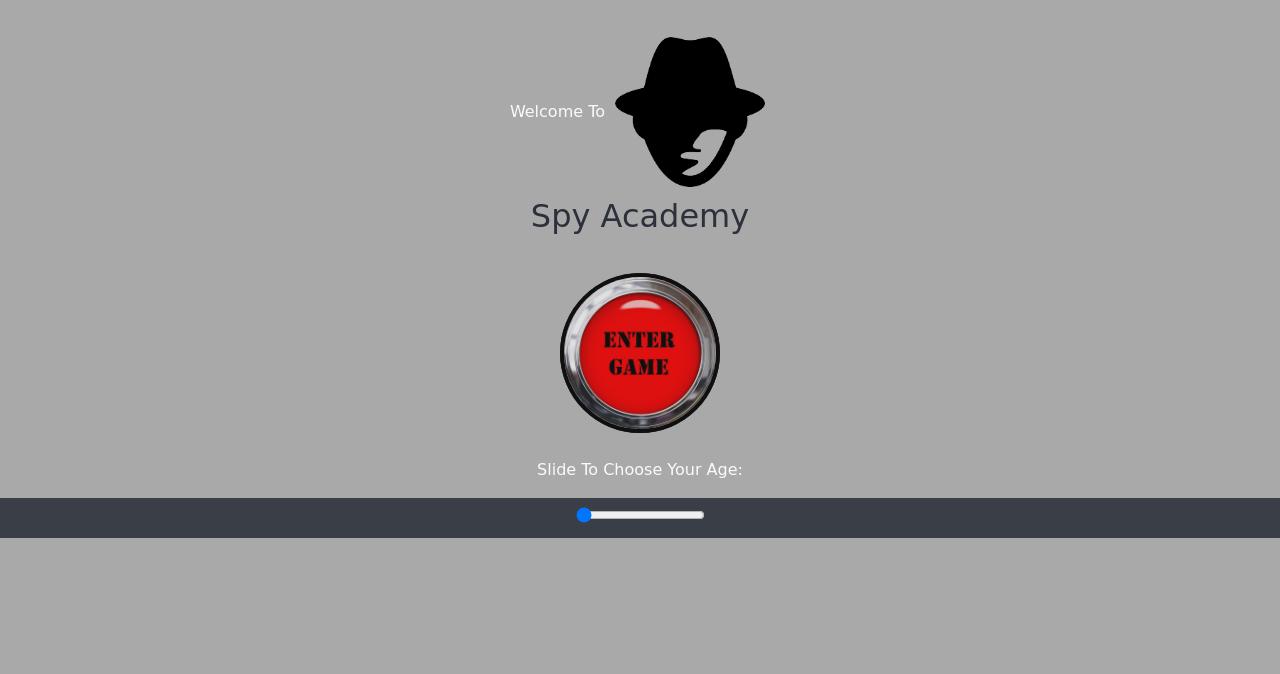
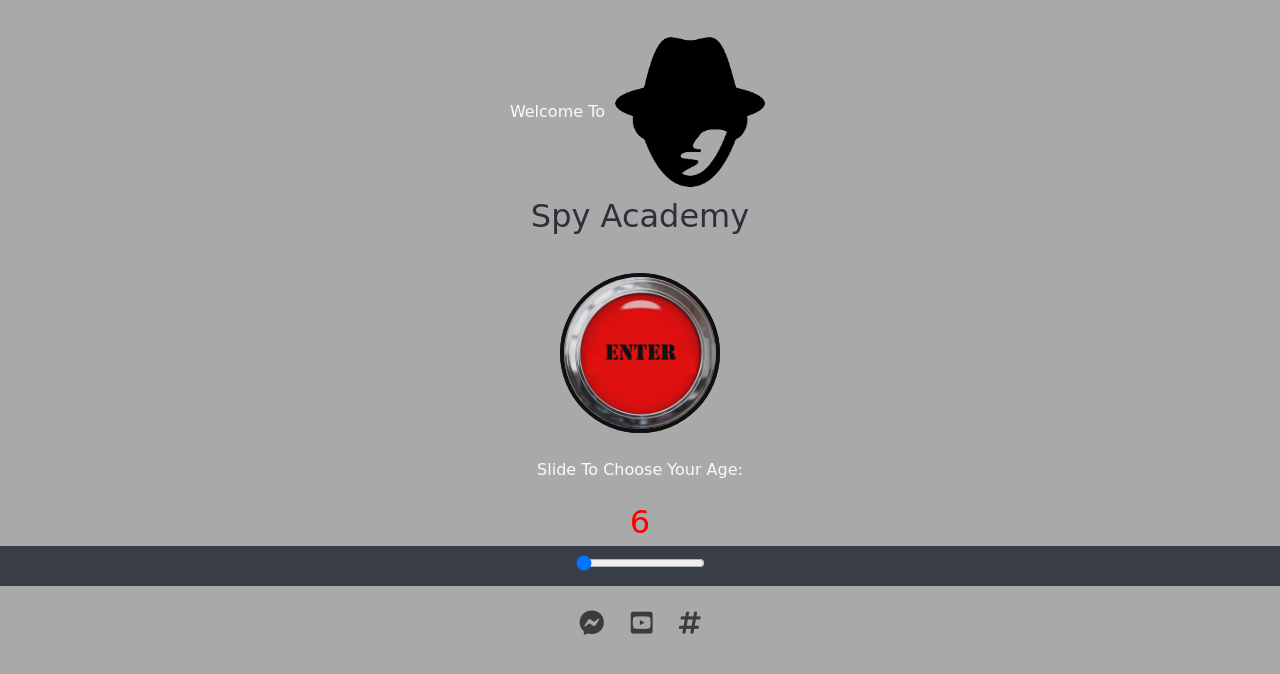
Before and after one commit to KRyan23/SpyAcademy, a plain HTML site: page index.html in a window 1280 px wide. Drawn offline with nearby package versions, Linux system fonts and the light colour scheme; a web font is replaced by a local one.

Commit message:
Added social media section

```diff
--- a/assets/css/index.css
+++ b/assets/css/index.css
@@ -1,3 +1,4 @@
+/* Importing Saria Stencil One from google fonts */
 @import url('https://fonts.googleapis.com/css2?family=Saira+Stencil+One&display=swap');
 
 body {
@@ -11,11 +12,13 @@ body {
 .main-page-text-welcome {
   margin: 2em 0 1em 0;
 }
+
 /* This rule is for the "Spy Image" */
 .spy-image {
   width: 10em;
   height: auto;
 }
+
 /* This rule is for the Spy Academy Text" */
 .main-page-text-academy {
   font-size: 2em;
@@ -26,25 +29,23 @@ body {
 .main-button {
   margin: 0 0 0.1em 0;
   padding: 0.25em;
-  background-color:black;
+  background-color: black;
   height: 10em;
   width: 10em;
-  position:relative;
+  position: relative;
   top: 50%;
   left: 50%;
   transform: translate(-50%, -50%);
   border-radius: 50%;
   opacity: 0.9;
-
 }
 
 /* To flash the big red button once an age is chosen.*/
 .main-button-active {
   animation: big-red-button 500ms infinite;
   opacity: 0.8;
+}
 
-
-}
 /* To disable the big red button until the user enters their age.*/
 .button-not-active {
   pointer-events: none;
@@ -52,59 +53,71 @@ body {
   text-decoration: none;
 }
 
-
 /* This rule is for the "Enter your Age Text" */
 .main-page-text-age {
-  margin:0em 0 0em 0;
+  margin: 0em 0 0em 0;
   animation: slider-age-chooser 9s infinite;
   padding: 0.5em 0 0.5em 0;
 }
 
-/* Style the slider but needs more work */
-#age-slider {
-    font-size: 2em;
-    color:red;
-    text-align: center;
+/* This rule is for the slider */
+.age {
+  font-size: 2em;
+  color: red;
+  text-align: center;
 }
 
-
-
-
-
+/* This rule if for the social media icons */
+.social-media {
+  color: black;
+  padding: 0 0.4em 0 0.4em;
+  font-size: 1.25em;
+  opacity: 0.8;
+}
 
 /*----------------------------- Keyframe calls ---------------------------*/
-
 /* For the big-red-button on the front page */
 @keyframes slider-age-chooser {
-  0%   {background: darkgray;}
-  50%  {background: #2B303A;}
-  100% {background: darkgray;}
+  0% {
+    background: darkgray;
+  }
+
+  50% {
+    background: #2B303A;
+  }
+
+  100% {
+    background: darkgray;
+  }
 }
 
 @keyframes big-red-button {
-  0%   {background: white;}
-  50%  {background: red;}
-  100% {background: white;}
+  0% {
+    background: white;
+  }
+
+  50% {
+    background: red;
+  }
+
+  100% {
+    background: white;
+  }
 }
+
 /*------------------------------- All Media Queries --------------------------*/
-
 /*- 250px - 499px -*/
-@media only screen and (min-width: 250px) and (max-width: 499px) {
-
-}
+@media only screen and (min-width: 250px) and (max-width: 499px) {}
 
 /*- 500px - 767px -*/
 @media only screen and (min-width: 500px) and (max-width: 767px) {
-
   .main-page-text-welcome {
     margin: 3em 0 3em 0;
   }
-
 }
 
 /*- 767px - 991px -*/
 @media only screen and (min-width: 768px) and (max-width: 991px) {
-
   .main-page-text-welcome {
     margin: 5em 0 5em 0;
   }
@@ -114,41 +127,35 @@ body {
   }
 
   .main-page-text-age {
-    margin:2em 0 2em 0;
+    margin: 2em 0 2em 0;
   }
-
 }
 
 /*- 992px - 1023px -*/
 @media only screen and (min-width: 992px) and (max-width: 1023px) {
-
   .main-page-text-welcome {
     margin: 8em 0 8em 0;
   }
 
   .main-page-text-mission {
-  margin: 4em 0 4em 0;
+    margin: 4em 0 4em 0;
   }
 }
 
 /*- 1024px - 1200px -*/
 @media only screen and (min-width: 1024px) and (max-width: 1200px) {
-
   .main-page-text-welcome {
     margin: 10em 0 10em 0;
   }
 
   .main-page-text-mission {
-  margin: 5em 0 5em 0;
+    margin: 5em 0 5em 0;
   }
-
 }
 
 /*- 1201px > -*/
-@media only screen and (min-width: 1201px) and (max-width: 2000px){
-
+@media only screen and (min-width: 1201px) and (max-width: 2000px) {
   .main-page-text-welcome {
     margin: 2em 0 2em 0;
   }
-
 }
--- a/index.html
+++ b/index.html
@@ -1,52 +1,67 @@
 <!DOCTYPE html>
 <html lang="en">
+
 <head>
   <meta charset="UTF-8">
   <meta name="viewport" content="width=device-width, initial-scale=1.0">
   <meta http-equiv="X-UA-Compatible" content="ie=edge">
-  <link rel="stylesheet" href="https://maxcdn.bootstrapcdn.com/bootstrap/4.2.1/css/bootstrap.min.css" type="text/css"/>
-  <link rel="stylesheet" href="assets/css/index.css"/>
+  <link rel="stylesheet" href="https://maxcdn.bootstrapcdn.com/bootstrap/4.2.1/css/bootstrap.min.css" type="text/css" />
+  <link rel="stylesheet" href="https://use.fontawesome.com/releases/v5.15.2/css/all.css" type="text/css" />
+  <link rel="stylesheet" href="assets/css/index.css" />
   <title>Spy Academy</title>
 </head>
+
 <body>
   <!-- This is the Title of the page and Main Spy Image -->
   <div class="container-fluid ">
     <div class="row">
-      <div class="col-12 main-page-text-welcome">
+      <div class="col-xxl-12 col-xl-12 col-lg-12 col-md-12 col-sm-12 col-12 main-page-text-welcome">
         Welcome To
-      <img src="assets/images/home_page/spy.png" class="spy-image" alt="image of a spy" aria-label="image of a spy" title="image of a spy"/>
+        <img src="assets/images/home_page/spy.png" class="spy-image" alt="image of a spy" aria-label="image of a spy" title="image of a spy" />
         <br>
         <span class="main-page-text-academy">Spy Academy</span>
       </div>
     </div>
     <!-- This is the Big Red Button Section -->
-    <div class="row">
-      <div class="col-12">
+    <div class="row d-flex">
+      <div class="col-xxl-12 col-xl-12 col-lg-12 col-md-12 col-sm-12 col-12">
         <div class="main-button" id="big-red-button">
           <a href="intro.html" class="button-not-active" id="link-for-brb">
-      <img src="assets/images/home_page/bigredbuttonwithtext.jpg" class="main-button" alt="a big red button" aria-label="A big red button" title="big red button"/>
+            <img src="assets/images/home_page/enter.png" class="main-button" alt="a big red button" aria-label="A big red button" title="big red button" />
           </a>
         </div>
       </div>
     </div>
     <br>
     <!-- This is the slider section -->
-  <div class="row">
-    <div class="col-12 main-page-text-mission">
-    <p>Slide To Choose Your Age:</p><span class="age" id="age-slider"></span> <!-- Age will fill the space between the text and the slider -->
+    <div class="row d-flex">
+      <div class="col-xxl-12 col-xl-12 col-lg-12 col-md-12 col-sm-12 col-12 main-page-text-mission">
+        <p>Slide To Choose Your Age:</p><span class="age" id="age-slider">6</span>
       </div>
     </div>
-<div class="row">
-  <div class="col-12 main-page-text-age" id="pulsing-background">
-<input type="range" width="400" min="6" max="16" name="slider" class="main-slider" value="6" onchange="show_slider_age(this.value);">
+    <div class="row d-flex">
+      <div class="col-xxl-12 col-xl-12 col-lg-12 col-md-12 col-sm-12 col-12 main-page-text-age" id="pulsing-background">
+        <input type="range" min="6" max="16" name="slider" class="main-slider" value="6" onchange="show_slider_age(this.value);">
       </div>
     </div>
   </div>
-
-
+  <br>
+  <!-- This is the social media section -->
+  <footer>
+    <div class="row d-flex">
+      <div class="col-xxl-12 col-xl-12 col-lg-12 col-md-12 col-sm-12 col-12">
+        <div class="social-media">
+          <a href="https://www.messenger.com/" target="_blank" rel="noopener" aria-label="facebook messenger" title="facebook messenger"><i class="fab fa-facebook-messenger social-media"></i></a>
+          <a href="https://www.youtube.com/" target="_blank" rel="noopener" aria-label="youtube" title="youtube"><i class="fab fa-youtube-square social-media"></i></a>
+          <a href="https://twitter.com/?lang=en/" target="_blank" rel="noopener" aria-label="twitter" title="twitter"><i class="fas fa-hashtag social-media"></i></a>
+        </div>
+      </div>
+    </div>
+  </footer>
   <!-- Script tags put at the bottom of page to ensure a faster page load -->
   <!-- Using the JQuery CDN-v3.6.0  -->
-<script defer async src="assets/scripts/index.js" type="text/javascript"></script>
+  <script defer async src="assets/scripts/index.js"></script>
   <script src="https://code.jquery.com/jquery-3.6.0.js" integrity="sha256-H+K7U5CnXl1h5ywQfKtSj8PCmoN9aaq30gDh27Xc0jk=" crossorigin="anonymous"></script>
 </body>
+
 </html>
```
Lines whose indentation alone changed are shown as unchanged.
